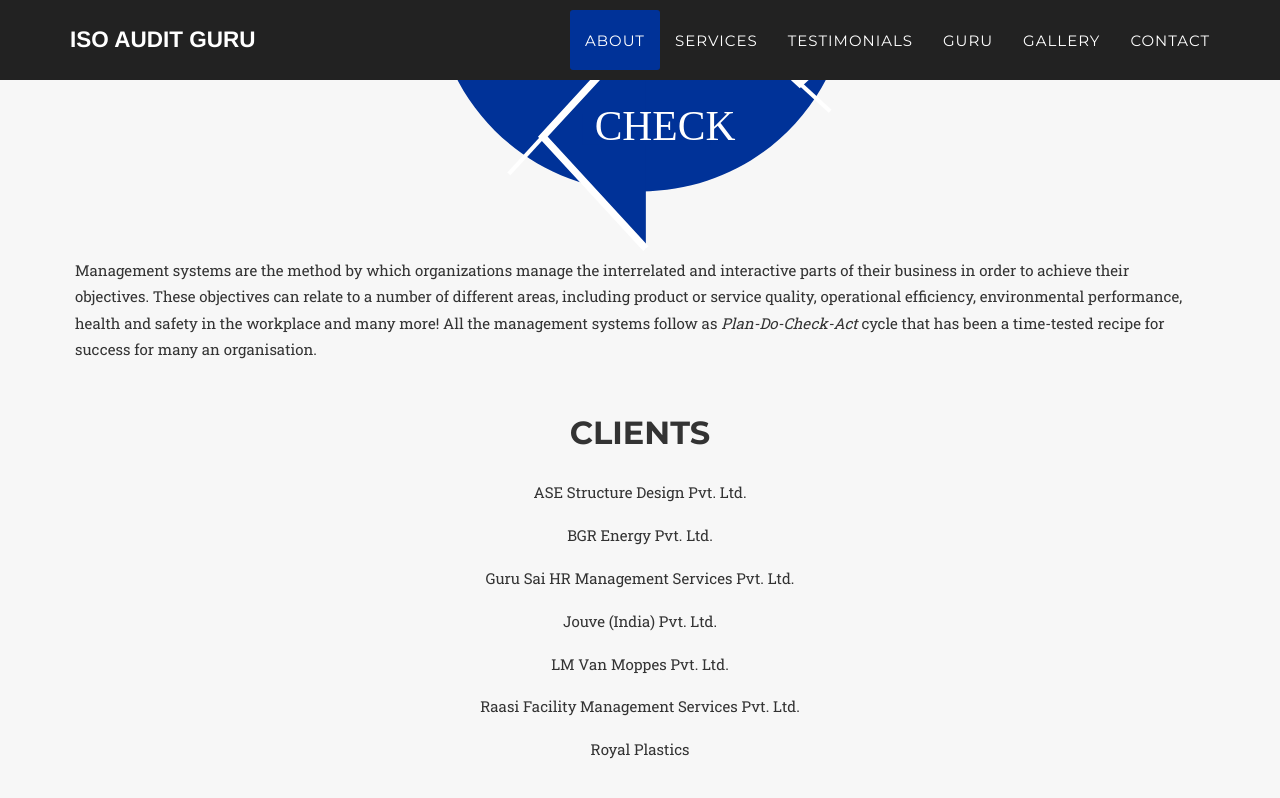
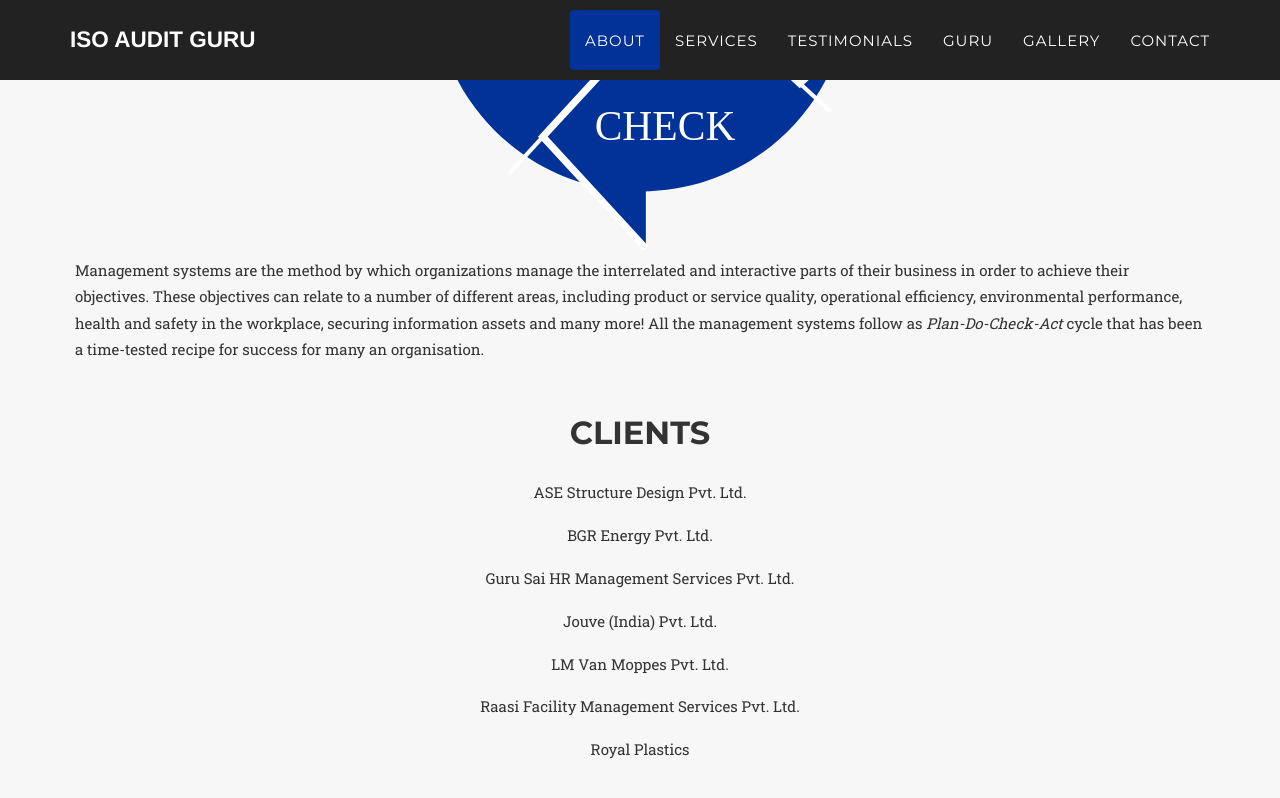
Before and after one commit to ISO-Audit-Guru/ISO-Audit-Guru.github.io, a Jekyll site: the page built from index.html, in a window 1280 px wide and 900 px high, scrolled down 2030 px. Shown: the top 798 px of the window. Built offline with Jekyll 4.4.1, drawn with Linux system fonts in a browser that asks for light colours; nearby versions of some CDN libraries; some web fonts are replaced.

Commit message:
Update template.yml

```diff
--- a/_data/template.yml
+++ b/_data/template.yml
@@ -14,5 +14,5 @@ aboutpart1: |
   >  We help organisations to get certified for various management system standards. We believe in adding value to the clients by diligently implementing a self-improving system that enhances the processes and that provides an assurance to the various stakeholders.
 
 aboutpart2: |
-  Management systems are the method by which organizations manage the interrelated and interactive parts of their business in order to achieve their objectives. These objectives can relate to a number of different areas, including product or service quality, operational efficiency, environmental performance, health and safety in the workplace and many more! All the management systems follow as _Plan-Do-Check-Act_ cycle that has been a time-tested recipe
+  Management systems are the method by which organizations manage the interrelated and interactive parts of their business in order to achieve their objectives. These objectives can relate to a number of different areas, including product or service quality, operational efficiency, environmental performance, health and safety in the workplace, securing information assets and many more! All the management systems follow as _Plan-Do-Check-Act_ cycle that has been a time-tested recipe
   for success for many an organisation.
```
